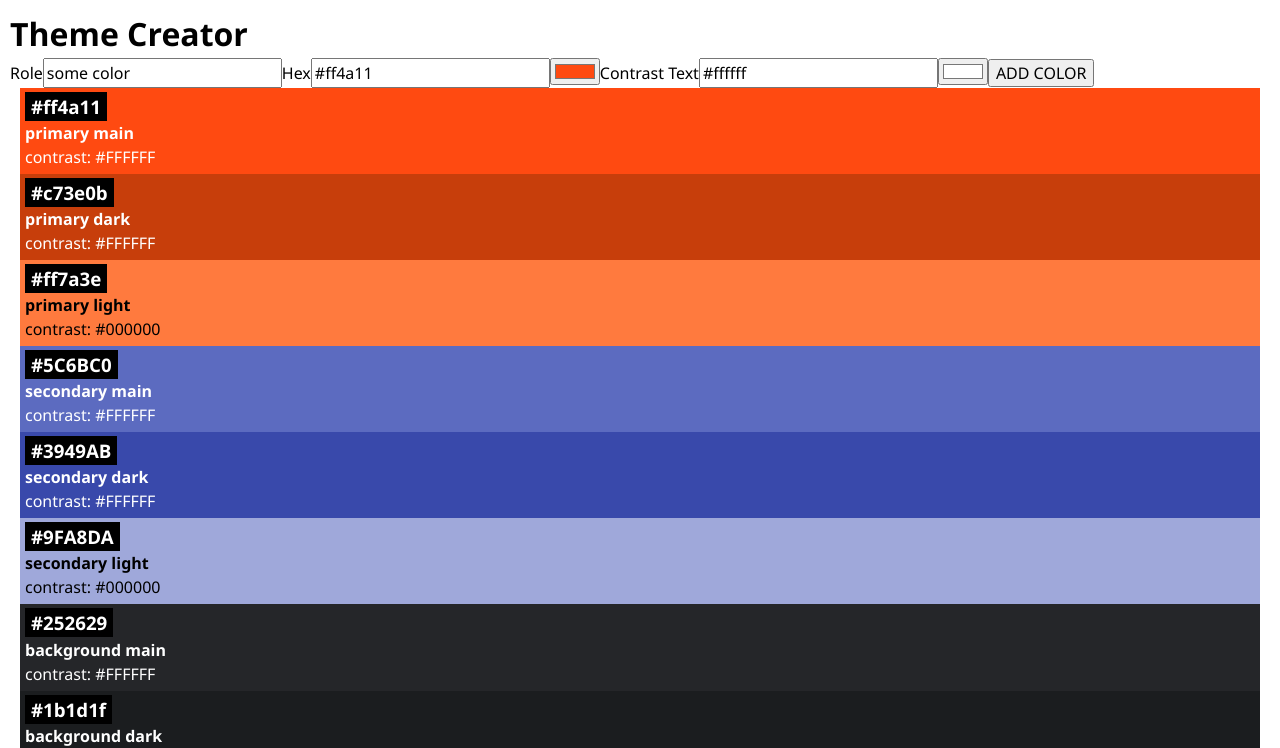
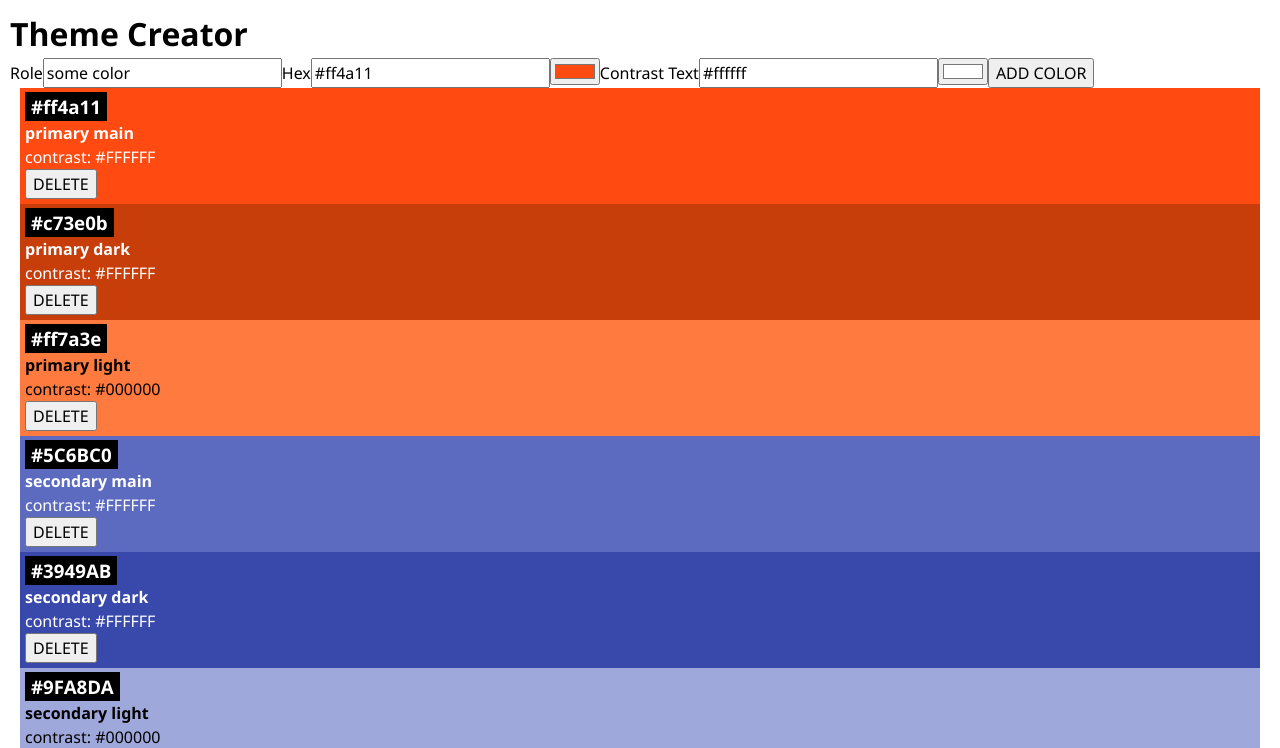
Before and after one commit to anneisdev/color-theme-creator, a React (Vite) app: page / in a window 1280 px wide. Shown: the top 748 px of the page. Built offline with nearby package versions, Linux system fonts and the light colour scheme.

Commit message:
added delete button

```diff
--- a/src/App.jsx
+++ b/src/App.jsx
@@ -9,8 +9,19 @@ function App() {
   const [colors, setColors] = useState(initialColors);
 
   function handleAddColor(newColor) {
-    setColors([{ id: uid(), ...newColor }, ...colors]);
+    const updatedColors = [{ id: uid(), ...newColor }, ...colors];
+    setColors(updatedColors);
     console.log(colors);
+  }
+
+  function handleDeleteColor(id) {
+    const isConfirmed = confirm("are you sure?");
+    if (!isConfirmed) {
+      return;
+    }
+
+    const updatedColors = colors.filter((color) => color.id !== id);
+    setColors(updatedColors);
   }
 
   return (
@@ -19,7 +30,13 @@ function App() {
       <ColorForm onAddColor={handleAddColor} />
 
       {colors.map((color) => {
-        return <Color key={color.id} color={color} />;
+        return (
+          <Color
+            key={color.id}
+            color={color}
+            onDeleteColor={handleDeleteColor}
+          />
+        );
       })}
     </>
   );
--- /dev/null
+++ b/src/Components/Button.jsx
@@ -0,0 +1,7 @@
+export default function Button({ type, onClick, children }) {
+  return (
+    <button type={type} onClick={onClick}>
+      {children}
+    </button>
+  );
+}
--- a/src/Components/Color/Color.jsx
+++ b/src/Components/Color/Color.jsx
@@ -1,6 +1,11 @@
+import Button from "../Button";
 import "./Color.css";
 
-export default function Color({ color }) {
+export default function Color({ color, onDeleteColor }) {
+  function handleDelte() {
+    onDeleteColor(color.id);
+  }
+
   return (
     <div
       className="color-card"
@@ -12,6 +17,7 @@ export default function Color({ color }) {
       <h3 className="color-card-headline">{color.hex}</h3>
       <h4>{color.role}</h4>
       <p>contrast: {color.contrastText}</p>
+      <Button onClick={handleDelte}>DELETE</Button>
     </div>
   );
 }
--- a/src/Components/ColorForm.jsx
+++ b/src/Components/ColorForm.jsx
@@ -1,3 +1,4 @@
+import Button from "./Button";
 import ColorInput from "./ColorInput";
 
 export default function ColorForm({ onAddColor }) {
@@ -18,7 +19,7 @@ export default function ColorForm({ onAddColor }) {
         <ColorInput name="hex" defaultValue="#ff4a11" />
         <label htmlFor="contrastText">Contrast Text</label>
         <ColorInput name="contrastText" defaultValue="#ffffff" />
-        <input type="submit" value="ADD COLOR"></input>
+        <Button type="submit">ADD COLOR</Button>
       </form>
     </>
   );
```
